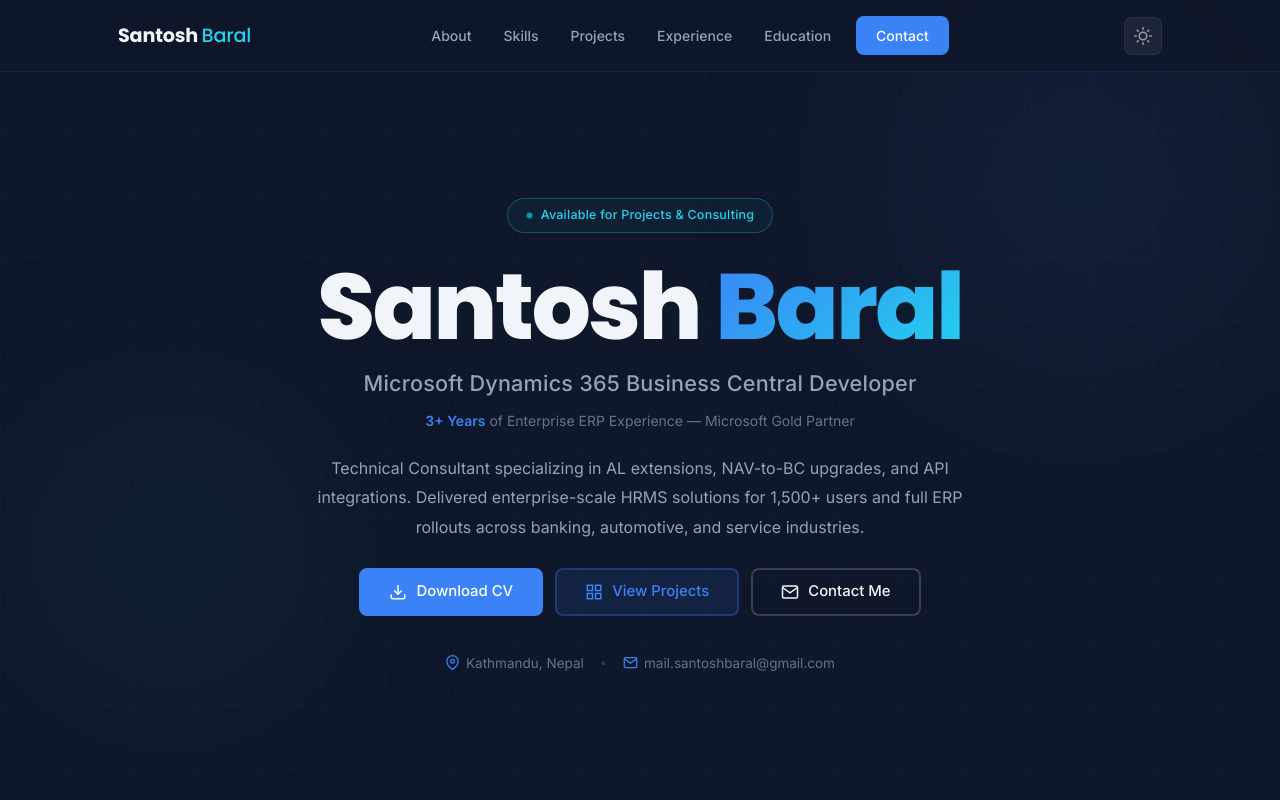
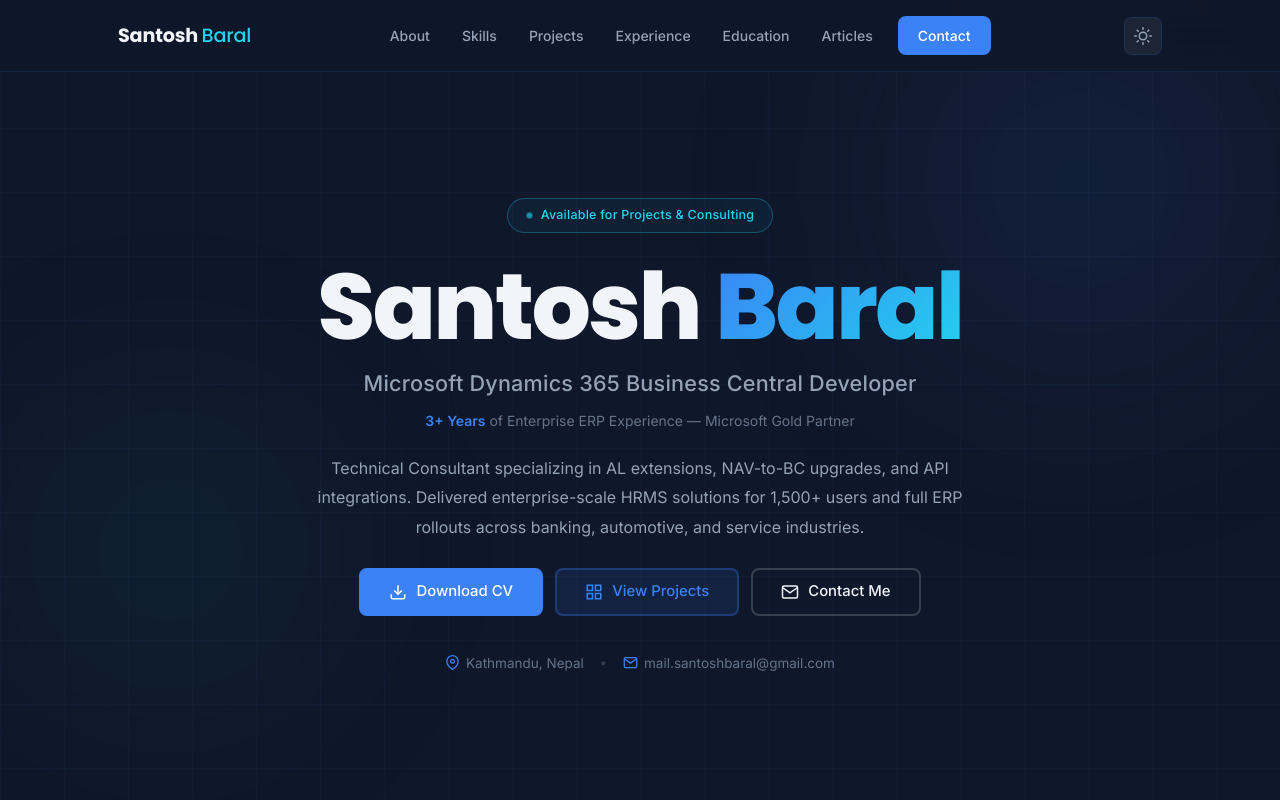
Before and after one commit to santosh-baral/santosh-baral.github.io, a plain HTML site: page index.html in a window 1280 px wide. Shown: the top 800 px of the page. Drawn offline with Linux system fonts and the light colour scheme.

Commit message:
Update index.html

```diff
--- a/index.html
+++ b/index.html
@@ -39,6 +39,7 @@
                 <a href="#projects"   class="nav-link">Projects</a>
                 <a href="#experience" class="nav-link">Experience</a>
                 <a href="#education"  class="nav-link">Education</a>
+                <a href="#articles"  class="nav-link">Articles</a>
                 <a href="#contact"    class="nav-cta">Contact</a>
             </nav>
 
```
